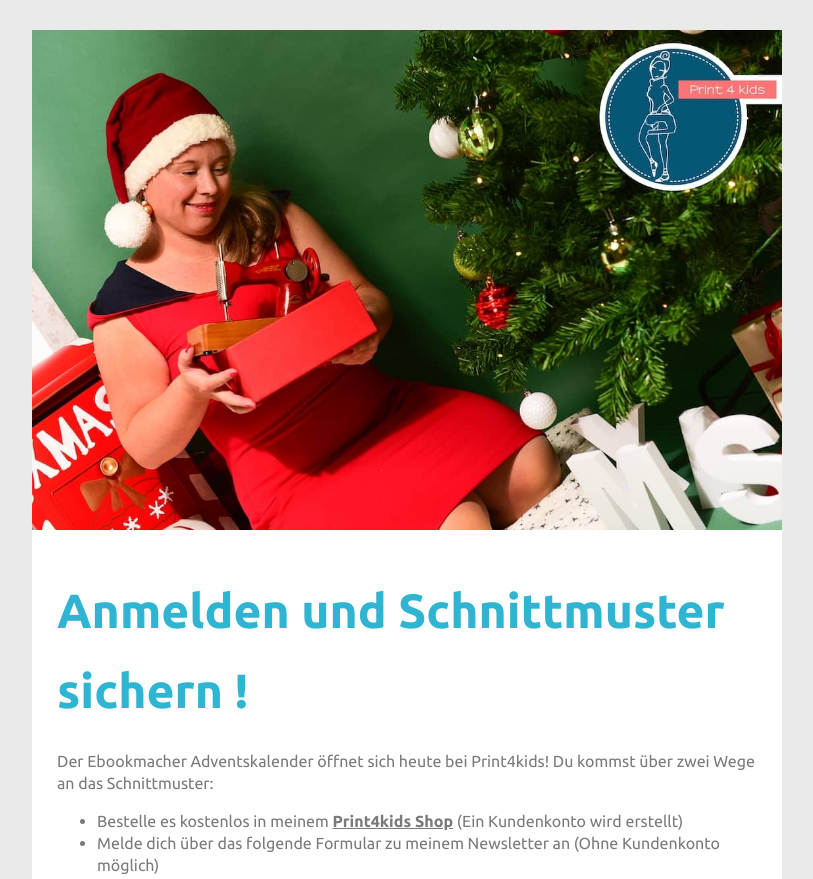
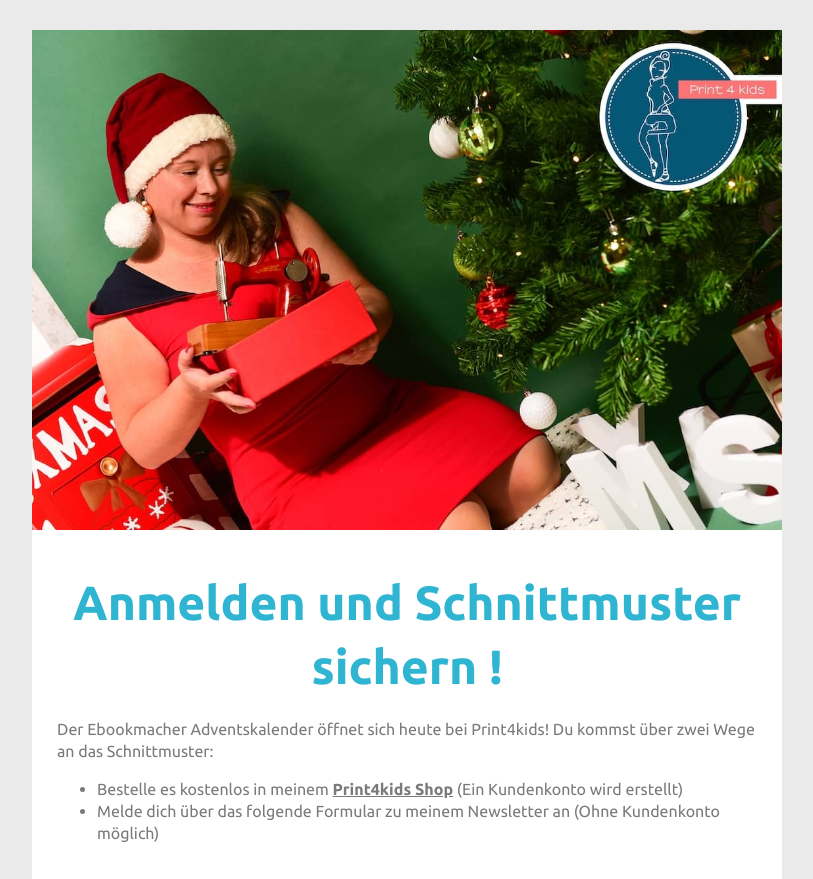
Before and after one commit to thomas-rothe/landingpage_print4kids, a plain HTML site: page index.html in a window 1280 px wide. Shown: the top 879 px of the page, without its empty margins (248-1061 px from the left). Drawn offline with Linux system fonts and the light colour scheme.

Commit message:
styling update

```diff
--- a/assets/style.scss
+++ b/assets/style.scss
@@ -114,8 +114,9 @@ body {
 }
 h1 {
   font-size: 48px;
-  line-height: 80px;
+  line-height: 64px;
   color: #2fb5d2;
+  text-align: center;
   margin: 20px 0 20px 0;
   font-family: 'Ubuntu';
 }
```
Also changed, not shown: assets/style.css, 1 other file.
